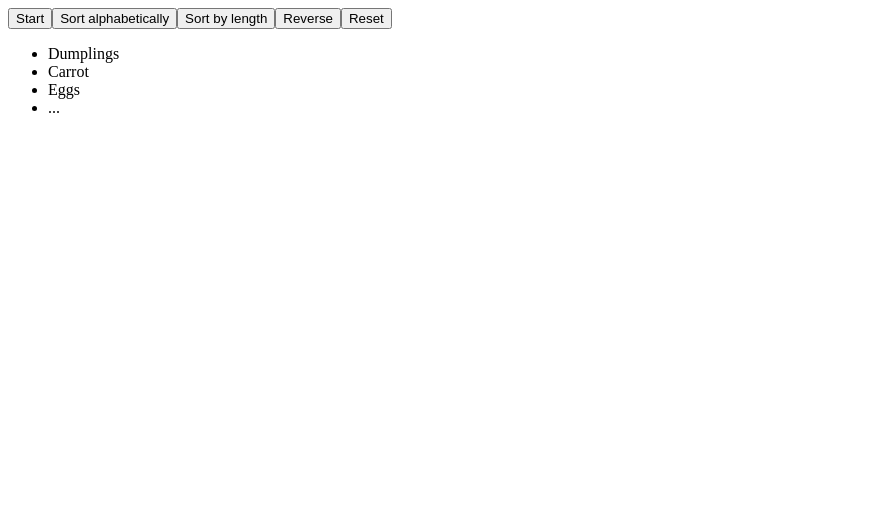
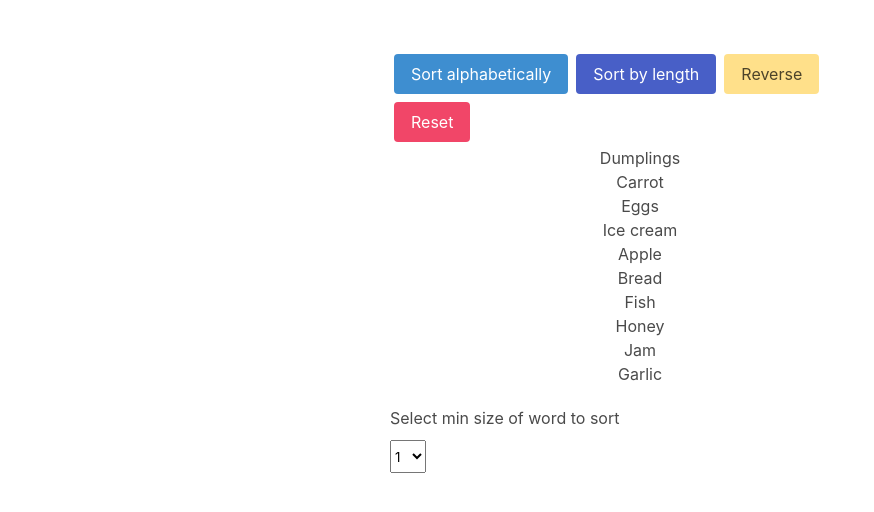
Before and after one commit to mate-academy/react_list-of-goods, a React (Create React App) app: page / in a window 1280 px wide. Both pictures are taken after a click on the button "Start". Shown: the top 512 px of the page, without its empty margins (0-874 px from the left). Built offline with nearby package versions, Linux system fonts and the light colour scheme.

Commit message:
solution

```diff
--- a/public/index.html
+++ b/public/index.html
@@ -4,6 +4,7 @@
     <meta charset="utf-8" />
     <meta name="viewport" content="width=device-width, initial-scale=1" />
     <title>Static list of todos</title>
+    <link rel="stylesheet" href="https://cdn.jsdelivr.net/npm/bulma@0.9.4/css/bulma.min.css">
   </head>
   <body>
     <div id="root"></div>
--- a/src/App.css
+++ b/src/App.css
@@ -1 +1,17 @@
-/* not empty */
+.App {
+  width: 500px;
+  margin: 50px auto;
+}
+
+p {
+  margin-top: 20px;
+  margin-bottom: 10px;
+}
+
+.button {
+  margin: 4px;
+}
+
+li {
+  text-align: center;
+}
--- a/src/App.tsx
+++ b/src/App.tsx
@@ -1,8 +1,9 @@
 /* eslint-disable @typescript-eslint/no-unused-vars */
 import React from 'react';
+import { GoodsList } from './GoodsList';
 import './App.css';
 
-const goodsFromServer = [
+export const goodsFromServer = [
   'Dumplings',
   'Carrot',
   'Eggs',
@@ -22,54 +23,178 @@ enum SortType {
 }
 
 // Use this function in the render method
-function getReorderedGoods(
-  goods: string[],
-  sortType: SortType,
-  isReversed: boolean,
-) {
-  // Not to mutate the original array
-  const visibleGoods = [...goods];
 
-  // Sort and reverse goods if needed
-  // ...
-
-  return visibleGoods;
-}
-
-// DON'T save goods to the state
 type State = {
   isStarted: boolean,
   isReversed: boolean,
   sortType: SortType,
+  minLength: number,
 };
 
-export const App = () => (
+export class App extends React.Component<{}, State> {
+  state = {
+    isStarted: false,
+    isReversed: false,
+    sortType: 0,
+    minLength: 1,
+  };
+
+  getReorderedGoods = (
+    goods: string[],
+    sortType: SortType,
+    isReversed: boolean,
+    minLength: number,
+  ) => {
+    const visibleGoods = [...goods];
+
+    visibleGoods.sort((a, b) => {
+      switch (sortType) {
+        case 1:
+          return a.localeCompare(b);
+
+        case 2:
+          return a.length - b.length;
+
+        default:
+          return 0;
+      }
+    });
+
+    return isReversed
+      ? visibleGoods.filter(good => (
+        good.length >= minLength
+      )).reverse()
+      : visibleGoods.filter(good => (
+        good.length >= minLength
+      ));
+  };
+
+  clickOnStart = () => {
+    this.setState(state => ({
+      isStarted: !state.isStarted,
+    }));
+  };
+
+  sortAlphabetically = () => {
+    this.setState({
+      sortType: 1,
+    });
+  };
+
+  sortByLength = () => {
+    this.setState({
+      sortType: 2,
+    });
+  };
+
+  reverseSort = () => {
+    this.setState(state => ({
+      isReversed: !state.isReversed,
+    }));
+  };
+
+  // sortLength = (event) => {
+  //   this.setState({
+  //     minLength:
+  //   })
+  // }
+
+  reset = () => {
+    this.setState({
+      sortType: 0,
+      isReversed: false,
+      minLength: 1,
+    });
+  };
+
+  render() {
+    const {
+      isStarted,
+      sortType,
+      isReversed,
+      minLength,
+    } = this.state;
+
+    return (
       <div className="App">
-    <button type="button">
+        {!isStarted && (
+          <button
+            type="button"
+            className="button is-success"
+            onClick={this.clickOnStart}
+          >
             Start
           </button>
+        )}
 
-    <button type="button">
+        {isStarted && (
+          <>
+            <button
+              type="button"
+              className="button is-info"
+              onClick={this.sortAlphabetically}
+            >
               Sort alphabetically
             </button>
 
-    <button type="button">
+            <button
+              type="button"
+              className="button is-link"
+              onClick={this.sortByLength}
+            >
               Sort by length
             </button>
 
-    <button type="button">
+            <button
+              type="button"
+              className="button is-warning"
+              onClick={this.reverseSort}
+            >
               Reverse
             </button>
 
-    <button type="button">
+            <button
+              type="button"
+              className="button is-danger"
+              onClick={this.reset}
+            >
               Reset
             </button>
 
-    <ul className="Goods">
-      <li className="Goods__item">Dumplings</li>
-      <li className="Goods__item">Carrot</li>
-      <li className="Goods__item">Eggs</li>
-      <li className="Goods__item">...</li>
-    </ul>
+            <GoodsList goods={
+              this.getReorderedGoods(
+                goodsFromServer, sortType, isReversed, minLength,
+              )
+            }
+            />
+
+            <p>Select min size of word to sort</p>
+
+            <select
+              name="minLength"
+              id="minLength"
+              className="select is-link"
+              value={minLength}
+              onChange={(event) => (
+                this.setState({
+                  minLength: +event.currentTarget.value,
+                })
+              )}
+            >
+              <option value="1">1</option>
+              <option value="2">2</option>
+              <option value="3">3</option>
+              <option value="4">4</option>
+              <option value="5">5</option>
+              <option value="6">6</option>
+              <option value="7">7</option>
+              <option value="8">8</option>
+              <option value="9">9</option>
+              <option value="10">10</option>
+            </select>
+          </>
+        )}
       </div>
     );
+  }
+}
--- /dev/null
+++ b/src/GoodsList.tsx
@@ -0,0 +1,21 @@
+import React from 'react';
+
+interface Props {
+  goods: string[],
+}
+
+export class GoodsList extends React.PureComponent<Props, {}> {
+  render() {
+    const { goods } = this.props;
+
+    return (
+      <ul className="Goods">
+        {goods.map(good => (
+          <li className="Goods__item" key={good}>
+            {good}
+          </li>
+        ))}
+      </ul>
+    );
+  }
+}
```
Also changed, not shown: 1 other file (tests, documents, lock files or other folders). Lines whose indentation alone changed are shown as unchanged.
